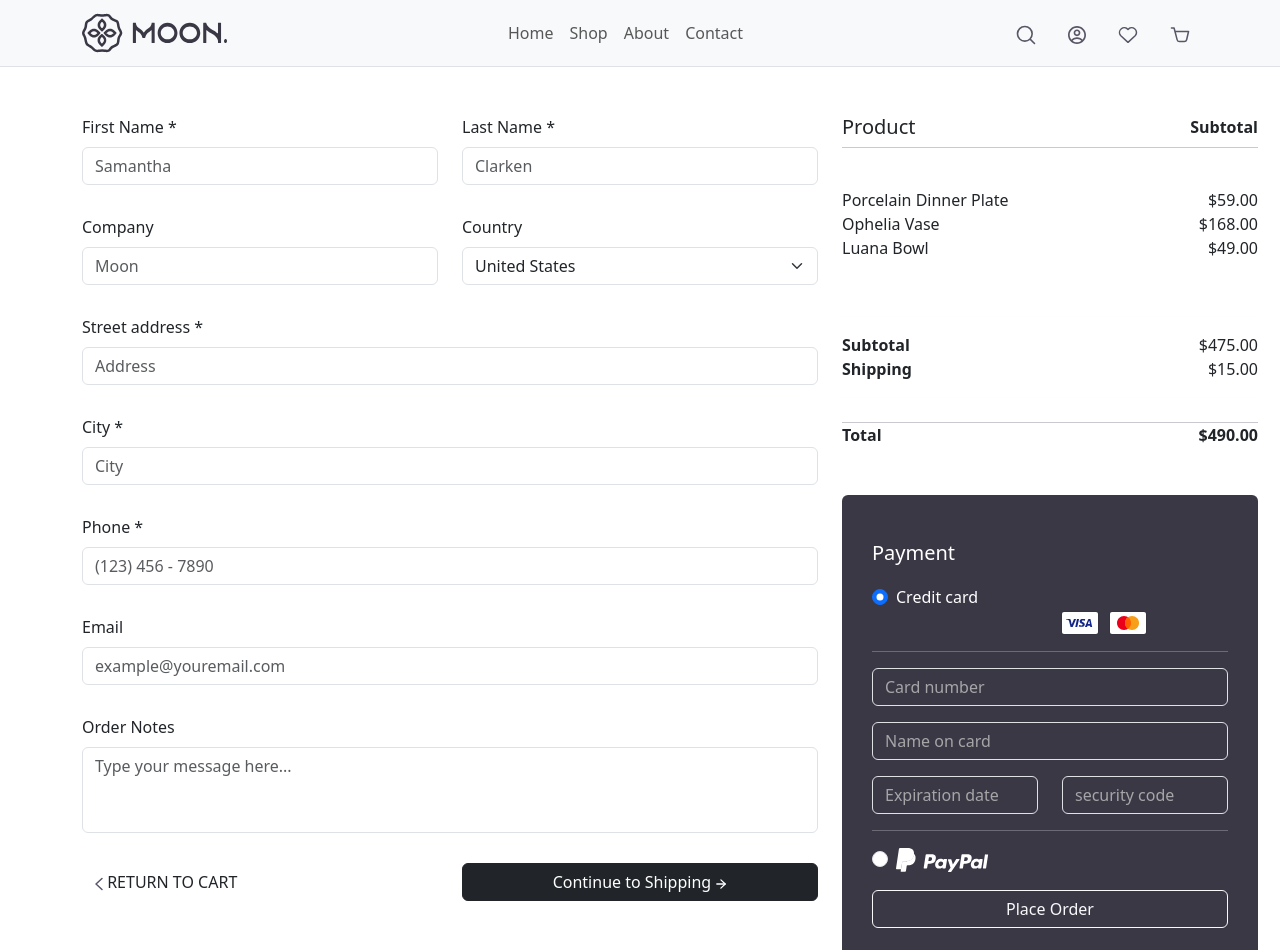
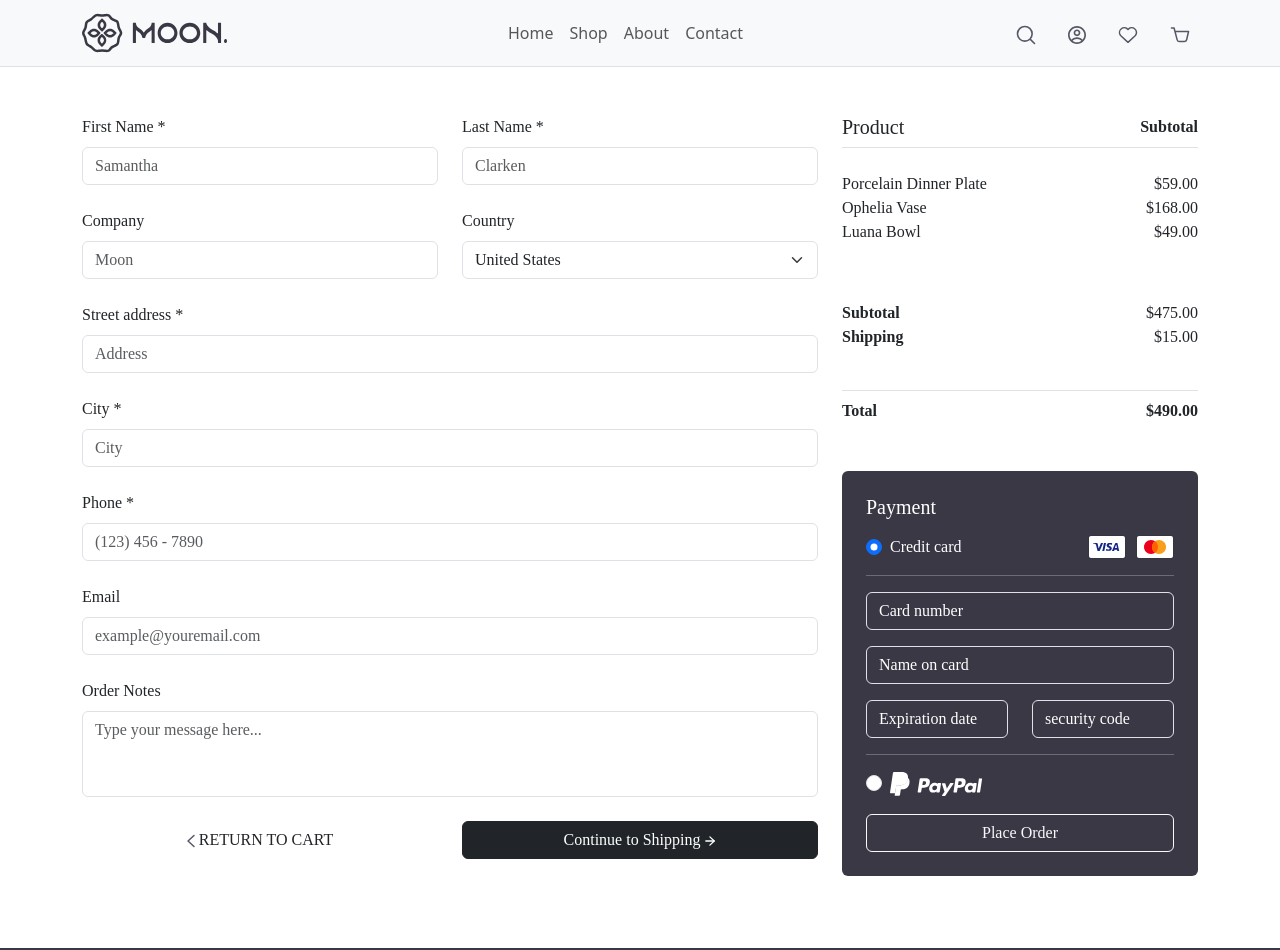
Before and after one commit to AliMango-dev/moon, a Vue app: page /checkout in a window 1280 px wide. Shown: the top 950 px of the page. Built offline with nearby package versions, Linux system fonts and the light colour scheme.

Commit message:
I'm tired of this

```diff
--- a/src/components/favRow.vue
+++ b/src/components/favRow.vue
@@ -19,11 +19,11 @@
 
     <td class="py-3">
       <div class="d-flex justify-content-center align-items-center">
-        <div style="width: 128px; overflow: hidden">
+        <div class="img-container">
           <img
             :src="image"
             :alt="title"
-            width="128"
+            class="img-fluid"
             style="max-height: 160px; object-fit: contain"
           />
         </div>
@@ -39,7 +39,8 @@
     </td>
 
     <td class="text-center py-3">
-      <button class="btn btn-primary px-4 py-2">{{ addCartBtn }}</button>
+      <button style=" background-color:#3a3845 ; color: #FFF;" class="btn w-100 d-none d-md-inline">{{ addCartBtn }}</button>
+      <button style=" background-color:#3a3845 ; color: #FFF;" class="btn w-100 d-inline d-md-none">Buy</button>
     </td>
   </tr>
 </template>
@@ -56,8 +57,13 @@ defineProps({
 });
 </script>
 
-<style>
+<style scoped>
 td {
   border-bottom: 2px solid #3a3845 !important;
 }
+.img-container {
+  width: 100%;
+  max-width: 128px;
+  overflow: hidden;
+}
 </style>
--- a/src/views/checkout.vue
+++ b/src/views/checkout.vue
@@ -5,27 +5,26 @@ import { useRouter } from 'vue-router'
 <template>
   <div class="container py-5">
     <div class="row">
-
+      <!-- Left side form -->
       <div class="col-lg-8">
         <form>
-            <div class="row" style="margin-bottom: 30px;">
-                <div class="col">
+          <div class="row mb-4">
+            <div class="col-12 col-md-6">
               <label class="form-label">First Name *</label>
-                    <input type="text" class="form-control" placeholder="Samantha">
+              <input type="text" class="form-control" placeholder="Samantha" />
             </div>
-
-                <div class="col">
+            <div class="col-12 col-md-6">
               <label class="form-label">Last Name *</label>
-                    <input type="text" class="form-control" placeholder="Clarken">
+              <input type="text" class="form-control" placeholder="Clarken" />
             </div>
           </div>
 
-            <div class="row" style="margin-bottom: 30px;">
-                <div class="col">
+          <div class="row mb-4">
+            <div class="col-12 col-md-6">
               <label class="form-label">Company</label>
-                    <input type="text" class="form-control" placeholder="Moon">
+              <input type="text" class="form-control" placeholder="Moon" />
             </div>
-                <div class="col">
+            <div class="col-12 col-md-6">
               <label class="form-label">Country</label>
               <select class="form-select">
                 <option selected>United States</option>
@@ -33,57 +32,62 @@ import { useRouter } from 'vue-router'
             </div>
           </div>
 
-            <div style="margin-bottom: 30px;">
+          <div class="mb-4">
             <label class="form-label">Street address *</label>
-                <input type="text" class="form-control" placeholder="Address">
+            <input type="text" class="form-control" placeholder="Address" />
           </div>
 
-            <div style="margin-bottom: 30px;">
+          <div class="mb-4">
             <label class="form-label">City *</label>
-                <input type="text" class="form-control" placeholder="City">
+            <input type="text" class="form-control" placeholder="City" />
           </div>
 
-            <div style="margin-bottom: 30px;">
+          <div class="mb-4">
             <label class="form-label">Phone *</label>
-                <input type="text" class="form-control" placeholder="(123) 456 - 7890">
+            <input type="text" class="form-control" placeholder="(123) 456 - 7890" />
           </div>
 
-            <div style="margin-bottom: 30px;">
+          <div class="mb-4">
             <label for="email" class="form-label">Email</label>
-                <input type="email" class="form-control" id="email" placeholder="example@youremail.com">
+            <input type="email" class="form-control" id="email" placeholder="example@youremail.com" />
           </div>
 
-            <div style="margin-bottom: 30px;">
+          <div class="mb-4">
             <label for="notes" class="form-label">Order Notes</label>
             <textarea class="form-control" rows="3" placeholder="Type your message here..." style="resize: none;"></textarea>
           </div>
+
           <div class="row">
-                <div class="col">
-                    <button type="submit" class="btn "><img src="../assets/CH.svg"> RETURN TO CART</button>
+            <div class="col-12 col-md-6 mb-3">
+              <button type="submit" class="btn w-100">
+                <img src="../assets/CH.svg" /> RETURN TO CART
+              </button>
             </div>
-                <div class="col">
-                    <button type="submit" class="btn btn-dark w-100">Continue to Shipping <img src="../assets/contact-arrow-icon.svg"></button>
+            <div class="col-12 col-md-6 mb-3">
+              <button type="submit" class="btn btn-dark w-100">
+                Continue to Shipping <img src="../assets/contact-arrow-icon.svg" />
+              </button>
             </div>
           </div>
-
         </form>
-
       </div>
 
-        <div class="col-lg-4">
-            <div class="card" style="width: 416px;">
-                <div class="d-flex justify-content-between" style="border-bottom: 1px solid #CAC9CF; margin-bottom: 40px;">
+      <!-- Right side summary -->
+      <div class="col-lg-4 mt-5 mt-lg-0">
+        <!-- Order Summary -->
+        <div class="card w-100 mb-4">
+          <div class="d-flex justify-content-between border-bottom mb-4">
             <h5>Product</h5>
             <strong>Subtotal</strong>
           </div>
 
-
-        <ul class="list-unstyled" style="margin-bottom: 40px;">
+          <ul class="list-unstyled mb-4">
             <li class="d-flex justify-content-between">Porcelain Dinner Plate <span>$59.00</span></li>
             <li class="d-flex justify-content-between">Ophelia Vase <span>$168.00</span></li>
             <li class="d-flex justify-content-between">Luana Bowl <span>$49.00</span></li>
           </ul>
-        <hr class="border-light">
+
+          <hr class="border-light" />
           <div class="d-flex justify-content-between">
             <strong>Subtotal</strong>
             <span>$475.00</span>
@@ -92,57 +96,63 @@ import { useRouter } from 'vue-router'
             <strong>Shipping</strong>
             <span>$15.00</span>
           </div>
-        <hr class="border-light">
-        <div class="d-flex justify-content-between mt-2" style="border-top: 1px solid #CAC9CF; margin-bottom: 48px;">
+          <hr class="border-light" />
+          <div class="d-flex justify-content-between mt-2 border-top mb-4 pt-2">
             <strong>Total</strong>
             <strong>$490.00</strong>
           </div>
+        </div>
 
-    <div class="card" style="background-color: #3A3845; width: 416px; color: #FFFFFF;">
-        <div style="margin-left: 30px; margin-top: 30px; margin-right: 30px; margin-bottom: 30px;">
+        <!-- Payment -->
+        <div class="card w-100 text-white mb-4" style="background-color: #3A3845;">
+          <div class="p-4">
+            <h5 class="mb-3">Payment</h5>
 
+            <div class="form-check d-flex align-items-center justify-content-between">
+              <div>
+                <input class="form-check-input me-2" type="radio" checked />
+                <label class="form-check-label">Credit card</label>
+              </div>
+              <img src="../assets/card.svg" />
+            </div>
 
-    <h5 class="mt-3" style="margin-bottom: 20px;">Payment</h5>
-    <div class="form-check">
-        <input class="form-check-input" type="radio" checked>
-        <label class="form-check-label">Credit card </label>
-        <img style="margin-left: 165px;" src="../assets/card.svg">
-    </div>
-    <hr><div></div></hr>
+            <hr />
 
-    <div class="mb-3 mt-2 " style="">
-        <input type="text" class="form-control bg-transparent" value="Card number" style="color: #A6A6A8;">
+            <div class="mb-3 mt-2">
+              <input type="text" class="form-control bg-transparent text-white" value="Card number" style="color: #A6A6A8;" />
             </div>
             <div class="mb-3">
-        <input type="text" class="form-control bg-transparent" value="Name on card" style="color: #A6A6A8;">
+              <input type="text" class="form-control bg-transparent text-white" value="Name on card" style="color: #A6A6A8;" />
             </div>
+
             <div class="row">
               <div class="col">
-        <input type="text" class="form-control bg-transparent" value="Expiration date" style="color: #A6A6A8;">
+                <input type="text" class="form-control bg-transparent text-white" value="Expiration date" style="color: #A6A6A8;" />
               </div>
               <div class="col">
-        <input type="text" class="form-control bg-transparent" value="security code" style="color: #A6A6A8;">
+                <input type="text" class="form-control bg-transparent text-white" value="security code" style="color: #A6A6A8;" />
               </div>
             </div>
-    <hr><div></div></hr>
+
+            <hr />
 
             <div class="form-check mt-3">
-        <input class="form-check-input" type="radio" name="paymentMethod" id="paypal">
-        <label class="form-check-label" for="paypal"><img src="../assets/paypal.svg"></label>
+              <input class="form-check-input" type="radio" name="paymentMethod" id="paypal" />
+              <label class="form-check-label" for="paypal">
+                <img src="../assets/paypal.svg" />
+              </label>
             </div>
 
-
-    <button class="btn btn-outline-light mt-3 w-100 ">Place Order</button>
+            <button class="btn btn-outline-light mt-3 w-100">Place Order</button>
           </div>
         </div>
       </div>
-
     </div>
   </div>
-</div>
-
 </template>
 
 <style scoped>
-
+*{
+    font-family: 'Garamound'
+}
 </style>
--- a/src/views/fav.vue
+++ b/src/views/fav.vue
@@ -33,47 +33,30 @@ function removeItem(index) {
   <div class="fav-outer-container">
     <div class="container">
       <!-- path link section -->
-      <nav aria-label="breadcrumb" style="margin-top: 20px">
+      <nav aria-label="breadcrumb" class="mt-3">
         <ol class="breadcrumb bg-transparent px-0">
           <li class="breadcrumb-item">
-            <router-link to="/home" class="text-muted text-decoration-none"
-              >Home</router-link
-            >
+            <router-link to="/home" class="text-muted text-decoration-none">Home</router-link>
           </li>
-          <li class="breadcrumb-item active text-dark" aria-current="page">
-            Favourite
-          </li>
+          <li class="breadcrumb-item active text-dark" aria-current="page">Favourite</li>
         </ol>
       </nav>
+
       <!-- Title -->
-      <h3
-        class="fw-semibold"
-        style="
-          margin-top: 50px;
-          margin-bottom: 40px;
-          color: #3a3845;
-          font-family: 'Inter', serif;
-        "
-      >
-        Favourite ({{ favItem.length }} item<span v-if="favItem.length !== 1"
-          >s</span
-        >)
+      <h3 class="fw-semibold mt-5 mb-4" style="color: #3a3845; font-family: 'Inter', serif;">
+        Favourite ({{ favItem.length }} item<span v-if="favItem.length !== 1">s</span>)
       </h3>
+
+      <!-- Responsive table -->
+      <div class="table-responsive mb-5">
         <table class="table align-middle text-center">
           <thead>
             <tr class="text-uppercase">
               <th>
-              <svg
-                xmlns="http://www.w3.org/2000/svg"
-                width="16"
-                height="16"
-                fill="currentColor"
-                class="bi bi-trash3"
-                viewBox="0 0 16 16"
-              >
+                <svg xmlns="http://www.w3.org/2000/svg" width="16" height="16" fill="currentColor"
+                  class="bi bi-trash3" viewBox="0 0 16 16">
                   <path
-                  d="M6.5 1h3a.5.5 0 0 1 .5.5v1H6v-1a.5.5 0 0 1 .5-.5M11 2.5v-1A1.5 1.5 0 0 0 9.5 0h-3A1.5 1.5 0 0 0 5 1.5v1H1.5a.5.5 0 0 0 0 1h.538l.853 10.66A2 2 0 0 0 4.885 16h6.23a2 2 0 0 0 1.994-1.84l.853-10.66h.538a.5.5 0 0 0 0-1zm1.958 1-.846 10.58a1 1 0 0 1-.997.92h-6.23a1 1 0 0 1-.997-.92L3.042 3.5zm-7.487 1a.5.5 0 0 1 .528.47l.5 8.5a.5.5 0 0 1-.998.06L5 5.03a.5.5 0 0 1 .47-.53Zm5.058 0a.5.5 0 0 1 .47.53l-.5 8.5a.5.5 0 1 1-.998-.06l.5-8.5a.5.5 0 0 1 .528-.47M8 4.5a.5.5 0 0 1 .5.5v8.5a.5.5 0 0 1-1 0V5a.5.5 0 0 1 .5-.5"
-                />
+                    d="M6.5 1h3a.5.5 0 0 1 .5.5v1H6v-1a.5.5 0 0 1 .5-.5M11 2.5v-1A1.5 1.5 0 0 0 9.5 0h-3A1.5 1.5 0 0 0 5 1.5v1H1.5a.5.5 0 0 0 0 1h.538l.853 10.66A2 2 0 0 0 4.885 16h6.23a2 2 0 0 0 1.994-1.84l.853-10.66h.538a.5.5 0 0 0 0-1zm1.958 1-.846 10.58a1 1 0 0 1-.997.92h-6.23a1 1 0 0 1-.997-.92L3.042 3.5zm-7.487 1a.5.5 0 0 1 .528.47l.5 8.5a.5.5 0 0 1-.998.06L5 5.03a.5.5 0 0 1 .47-.53Zm5.058 0a.5.5 0 0 1 .47.53l-.5 8.5a.5.5 0 1 1-.998-.06l.5-8.5a.5.5 0 0 1 .528-.47M8 4.5a.5.5 0 0 1 .5.5v8.5a.5.5 0 0 1-1 0V5a.5.5 0 0 1 .5-.5" />
                 </svg>
               </th>
               <th>photo</th>
@@ -96,19 +79,19 @@ function removeItem(index) {
         </table>
       </div>
     </div>
+  </div>
 </template>
 
 <style scoped>
 .fav-outer-container {
-  width: 1350px;
-  height: 1203px;
-  margin-right: 165px;
-  margin-left: 165px;
+  width: 100%;
+  padding: 0 15px;
   font-family: "Inter", serif;
 }
 thead th {
   background-color: #3a3845 !important;
   color: white !important;
   padding: 15px;
+  font-size: 12px;
 }
 </style>
```
Lines whose indentation alone changed are shown as unchanged.
